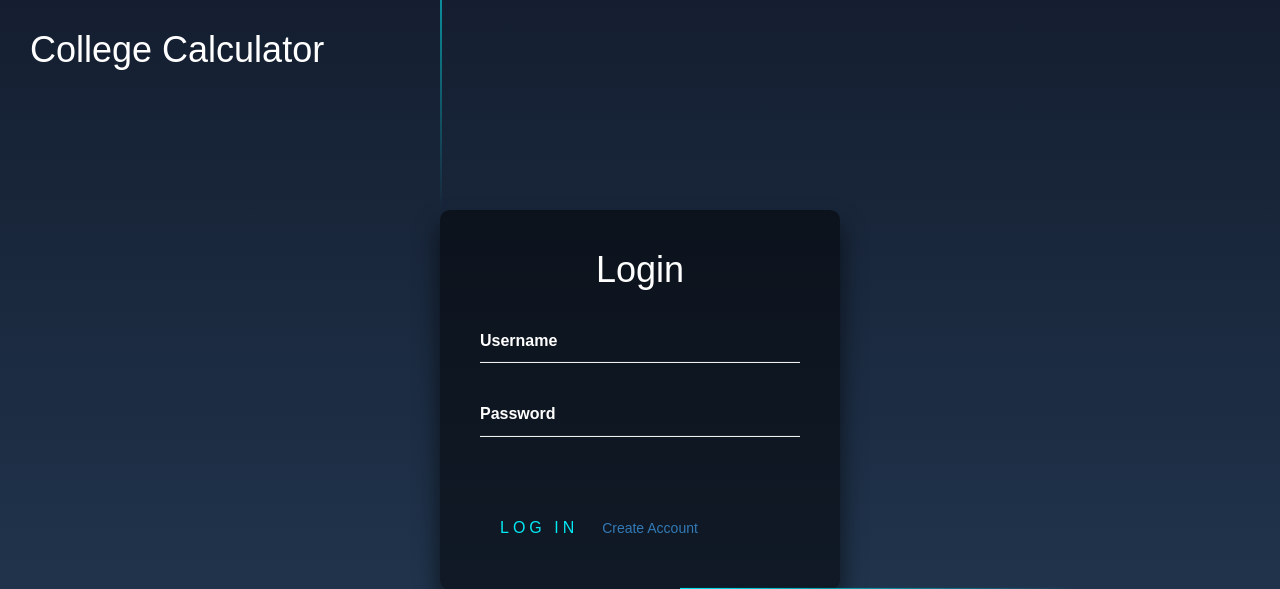
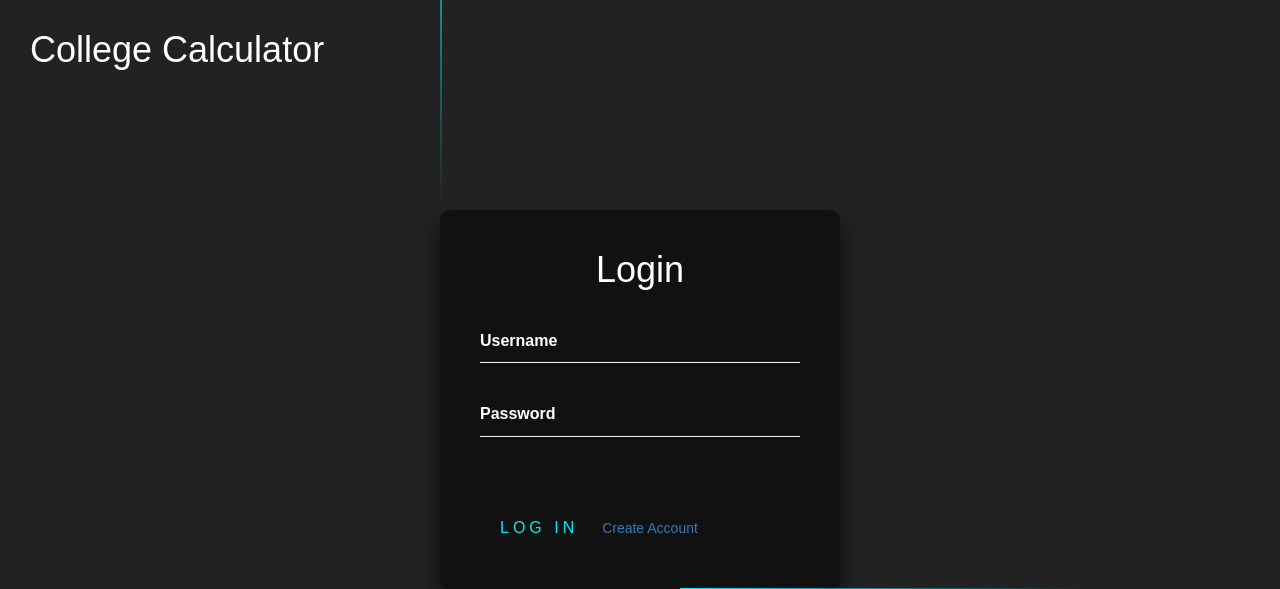
Before and after one commit to michaelpri10/collegecalculator, a Flask app: page /cse30246/collegecalculator/login in a window 1280 px wide. Shown: the top 589 px of the page. Run offline with Flask 2, Linux system fonts and the light colour scheme; parts of the project's set-up code (start-up, migrations or seed data) failed here and were passed over; some libraries are stand-ins or nearby versions.

Commit message:
Update login.css

```diff
--- a/static/css/login.css
+++ b/static/css/login.css
@@ -1,13 +1,12 @@
 html {
   height: 100%;
 }
-
 
 body {
   margin:0;
   padding:0;
   font-family: sans-serif;
-  background: linear-gradient(#141e30, #243b55);
+  background-color: #222222;
 }
 
 .login-box {
```
